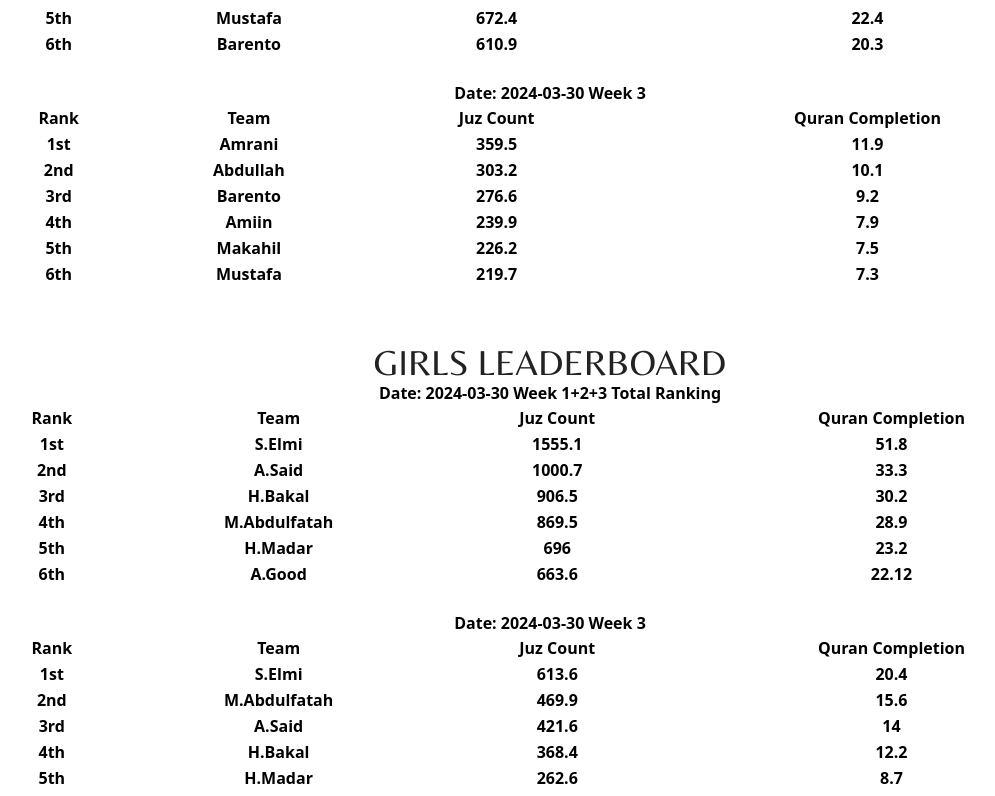
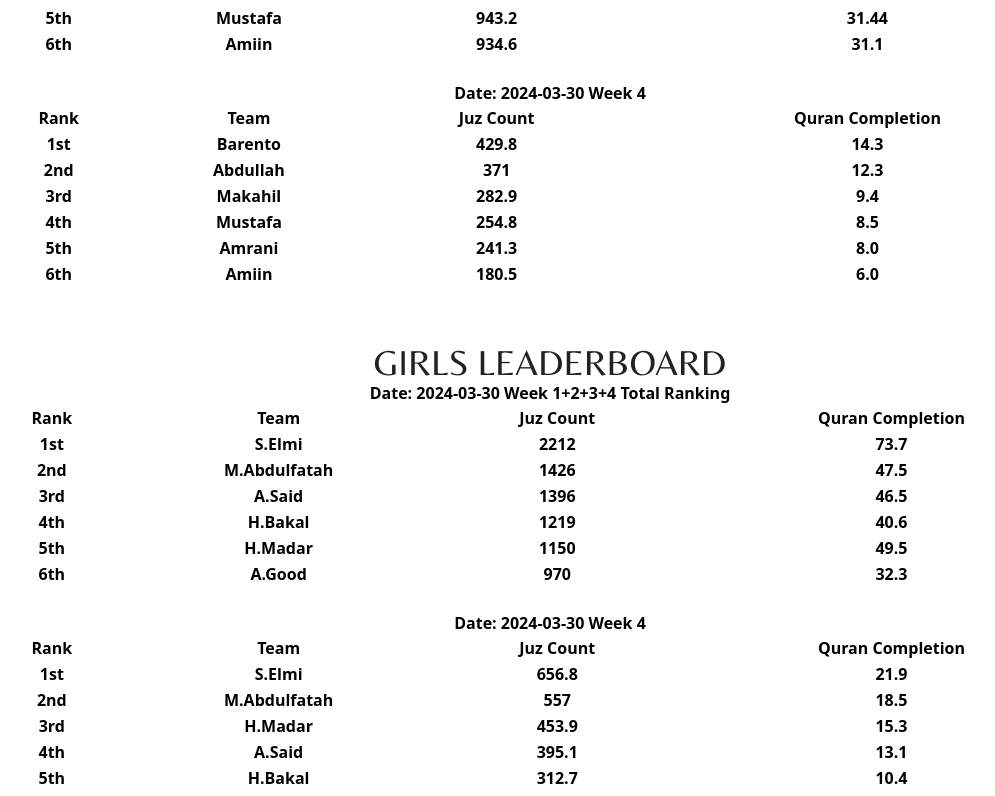
Before and after one commit to siham3/alistiqamahcentre, a Vue app in the folder alistiqamahcentre/: page /Program in a window 1280 px wide. Shown: the part 1503-2299 px from the top of the page, without its empty margins (90-1085 px from the left). Built offline with nearby package versions, Linux system fonts and the light colour scheme.

Commit message:
Update counts

```diff
--- a/alistiqamahcentre/src/pages/programs-page.vue
+++ b/alistiqamahcentre/src/pages/programs-page.vue
@@ -23,7 +23,7 @@
         BOYS LEADERBOARD
       </h2>
       <section>
-        <p>Date: 2024-03-30 Week 1+2+3 Total Ranking</p>
+        <p>Date: 2024-03-30 Week 1+2+3+4 Total Ranking</p>
         <div class="relative overflow-x-auto shadow-md sm:rounded-lg">
           <table class="w-full text-sm text-left rtl:text-right text-gray-500 dark:text-gray-400">
             <thead class="text-xs text-gray-700 uppercase bg-gray-50 dark:bg-gray-700 dark:text-gray-400">
@@ -47,7 +47,7 @@
           </table>
         </div>
         <br>
-        <p>Date: 2024-03-30 Week 3</p>
+        <p>Date: 2024-03-30 Week 4</p>
         <div class="relative overflow-x-auto shadow-md sm:rounded-lg">
           <table class="w-full text-sm text-left rtl:text-right text-gray-500 dark:text-gray-400">
             <thead class="text-xs text-gray-700 uppercase bg-gray-50 dark:bg-gray-700 dark:text-gray-400">
@@ -58,7 +58,7 @@
               </tr>
             </thead>
             <tbody>
-              <tr v-for="(data, index) in BoysWeek3" :key="index"
+              <tr v-for="(data, index) in BoysWeek4" :key="index"
                 class="bg-white border-b dark:bg-gray-800 dark:border-gray-700">
                 <th scope="row" class="px-6 py-4 font-medium text-gray-900 whitespace-nowrap dark:text-white">
                   {{ index }}
@@ -74,7 +74,7 @@
       <h2 class="program-title slide-in-blurred-bottom">
         GIRLS LEADERBOARD
       </h2>
-      <p>Date: 2024-03-30 Week 1+2+3 Total Ranking</p>
+      <p>Date: 2024-03-30 Week 1+2+3+4 Total Ranking</p>
       <div class="relative overflow-x-auto shadow-md sm:rounded-lg">
         <table class="w-full text-sm text-left rtl:text-right text-gray-500 dark:text-gray-400">
           <thead class="text-xs text-gray-700 uppercase bg-gray-50 dark:bg-gray-700 dark:text-gray-400">
@@ -98,7 +98,7 @@
         </table>
       </div>
       <br>
-      <p>Date: 2024-03-30 Week 3</p>
+      <p>Date: 2024-03-30 Week 4</p>
       <div class="relative overflow-x-auto shadow-md sm:rounded-lg">
         <table class="w-full text-sm text-left rtl:text-right text-gray-500 dark:text-gray-400">
           <thead class="text-xs text-gray-700 uppercase bg-gray-50 dark:bg-gray-700 dark:text-gray-400">
@@ -109,7 +109,7 @@
             </tr>
           </thead>
           <tbody>
-            <tr v-for="(data, index) in GirlsWeek3" :key="index"
+            <tr v-for="(data, index) in GirlsWeek4" :key="index"
               class="bg-white border-b dark:bg-gray-800 dark:border-gray-700">
               <th scope="row" class="px-6 py-4 font-medium text-gray-900 whitespace-nowrap dark:text-white">
                 {{ index }}
@@ -130,39 +130,39 @@ const table =
   ['Rank', 'Team', 'Juz Count', 'Quran Completion'];
 
 const BoysTotal = {
-  '1st': ['Abdullah', '980.7', '32.6'],
-  '2nd': ['Makahil', '874.3', '29.1'],
-  '3rd': ['Amrani', '855.7', '28.5'],
-  '4th': ['Amiin', '754.1', '25.1'],
-  '5th': ['Mustafa', '672.4', '22.4'],
-  '6th': ['Barento', '610.9', '20.3']
+  '1st': ['Abdullah', '1351.7', '45.0'],
+  '2nd': ['Makahil', '1157.1', '38.5'],
+  '3rd': ['Amrani', '1097', '36.5'],
+  '4th': ['Barento', '1040.7', '34.7'],
+  '5th': ['Mustafa', '943.2', '31.44'],
+  '6th': ['Amiin', '934.6', '31.1']
 };
 
-const BoysWeek3 = {
-  '1st': ['Amrani', '359.5', '11.9'],
-  '2nd': ['Abdullah', '303.2', '10.1'],
-  '3rd': ['Barento', '276.6', '9.2'],
-  '4th': ['Amiin', '239.9', '7.9'],
-  '5th': ['Makahil', '226.2', '7.5'],
-  '6th': ['Mustafa', '219.7', '7.3']
+const BoysWeek4 = {
+  '1st': ['Barento', '429.8', '14.3'],
+  '2nd': ['Abdullah', '371', '12.3'],
+  '3rd': ['Makahil', '282.9', '9.4'],
+  '4th': ['Mustafa', '254.8', '8.5'],
+  '5th': ['Amrani', '241.3', '8.0'],
+  '6th': ['Amiin', '180.5', '6.0']
 };
 
-const GirlsWeek3 = {
-  '1st': ['S.Elmi', '613.6', '20.4'],
-  '2nd': ['M.Abdulfatah', '469.9', '15.6'],
-  '3rd': ['A.Said', '421.6', '14'],
-  '4th': ['H.Bakal', '368.4', '12.2'],
-  '5th': ['H.Madar', '262.6', '8.7'],
-  '6th': ['A.Good', '261.6', '8.7']
+const GirlsWeek4 = {
+  '1st': ['S.Elmi', '656.8', '21.9'],
+  '2nd': ['M.Abdulfatah', '557', '18.5'],
+  '3rd': ['H.Madar', '453.9', '15.3'],
+  '4th': ['A.Said', '395.1', '13.1'],
+  '5th': ['H.Bakal', '312.7', '10.4'],
+  '6th': ['A.Good', '306.4', '10.21']
 };
 
 const GirlsTotal = {
-  '1st': ['S.Elmi', '1555.1', '51.8'],
-  '2nd': ['A.Said', '1000.7', '33.3'],
-  '3rd': ['H.Bakal', '906.5', '30.2'],
-  '4th': ['M.Abdulfatah', '869.5', '28.9'],
-  '5th': ['H.Madar', '696', '23.2'],
-  '6th': ['A.Good', '663.6', '22.12']
+  '1st': ['S.Elmi', '2212', '73.7'],
+  '2nd': ['M.Abdulfatah', '1426', '47.5'],
+  '3rd': ['A.Said', '1396', '46.5'],
+  '4th': ['H.Bakal', '1219', '40.6'],
+  '5th': ['H.Madar', '1150', '49.5'],
+  '6th': ['A.Good', '970', '32.3']
 };
 </script>
 
```
Also changed, not shown: 10 other files (tests, documents, lock files or other folders).
